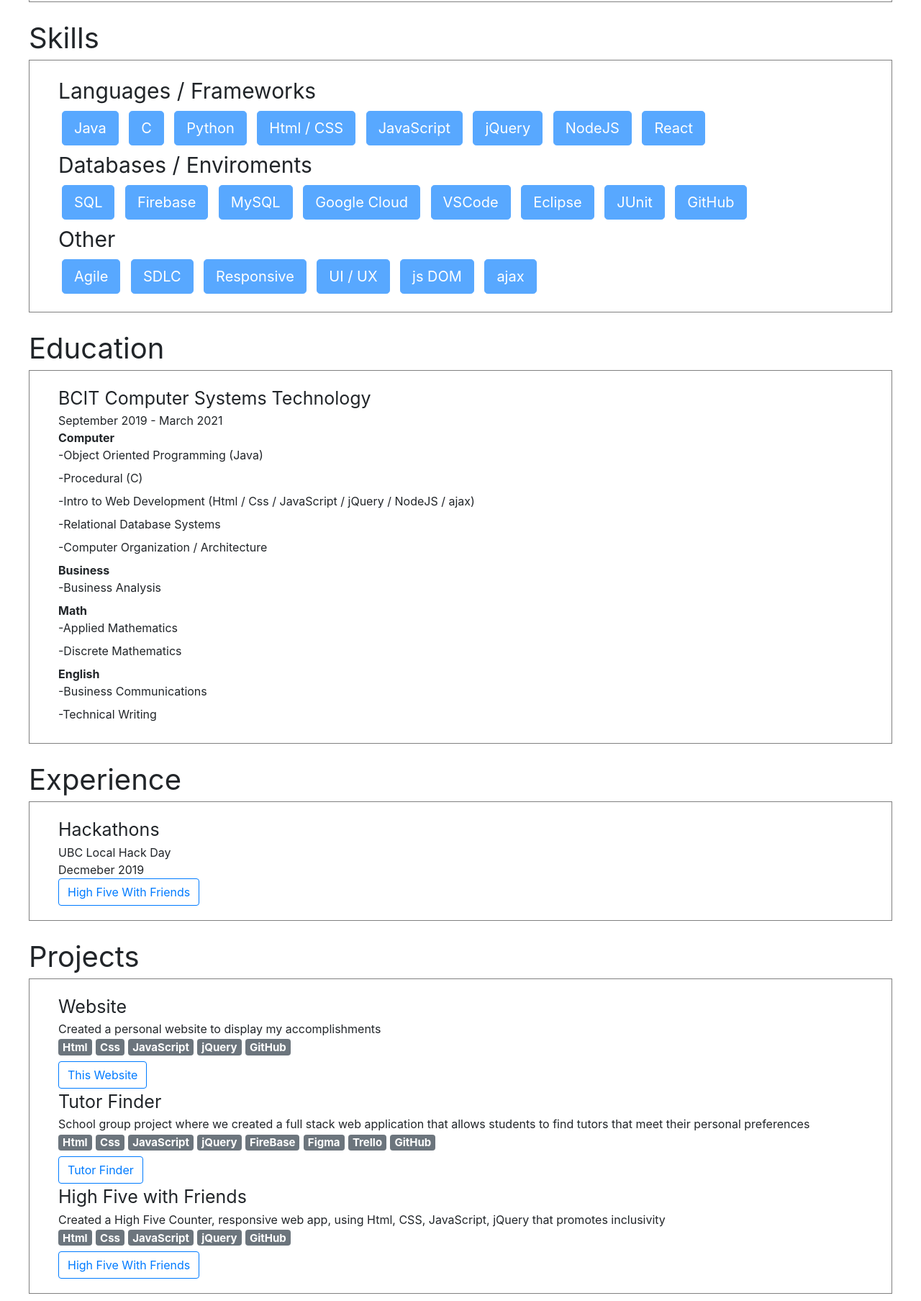
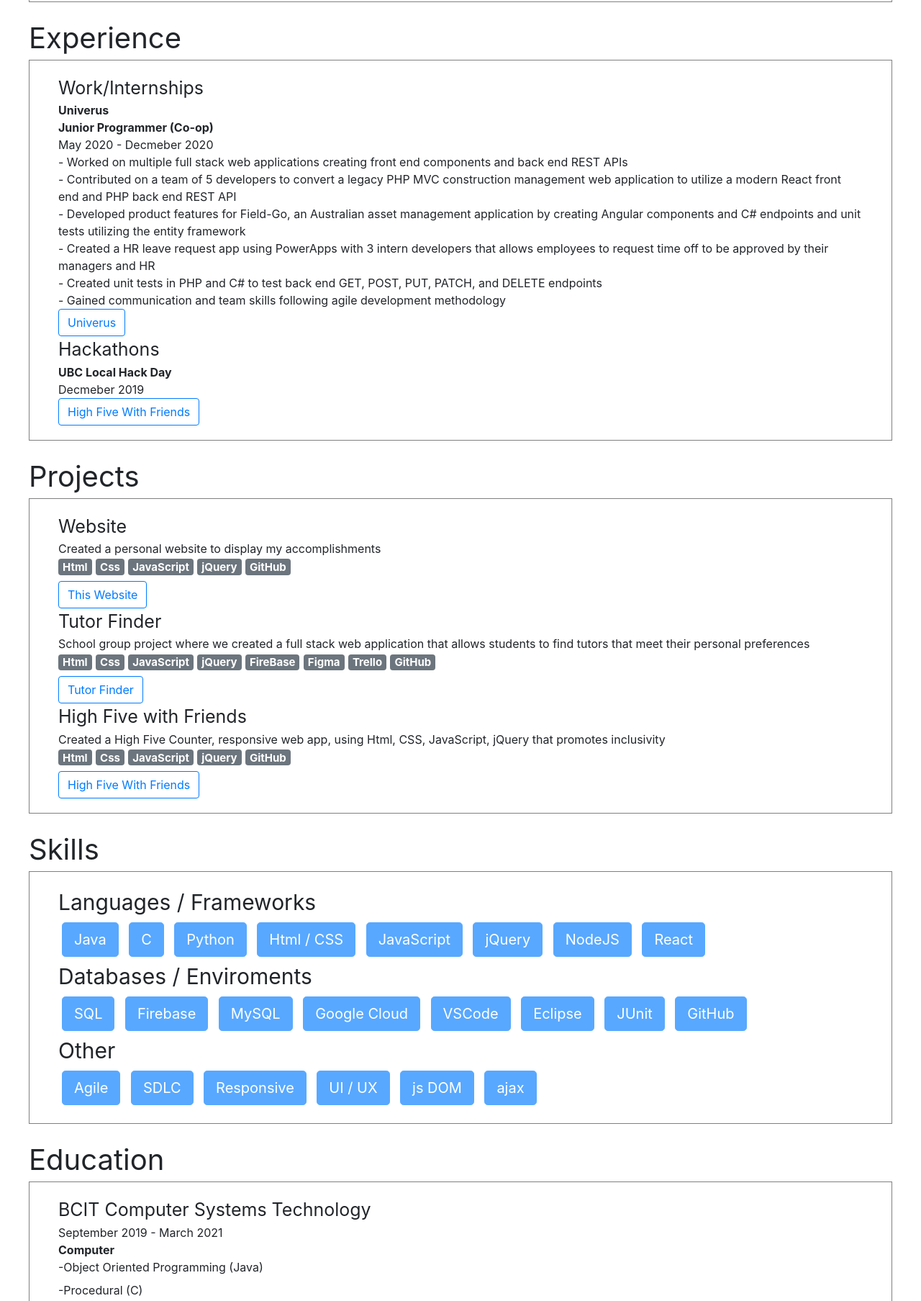
Before and after one commit to nicholasyu01/portfolio2, a plain HTML site: page index.html in a window 1280 px wide. Shown: the part 758-2565 px from the top of the page at 72% size. Drawn offline with nearby package versions, Linux system fonts and the light colour scheme.

Commit message:
updated: oct 16 2020

```diff
--- a/index.html
+++ b/index.html
@@ -20,7 +20,7 @@
             <a class="nav-items" href="#education">Education</a>
             <a class="nav-items" href="#experience">Experience</a>
             <a class="nav-items" href="#projects">Projects</a>
-            <a class="nav-items" id="resume" href="https://drive.google.com/file/d/1Wf89_HSyP-_wGnAZj0bGabwF2Ldv7Jjt/view?usp=sharing"><img src="./images/resume.png" alt="resume"></a>
+            <a class="nav-items" id="resume" href="https://drive.google.com/file/d/1fYQfcrQ7XSRNuwCosXQfGGiygg3NGXNf/view?usp=sharing"><img src="./images/resume.png" alt="resume"></a>
         </div>
     </div>
 
@@ -30,7 +30,7 @@
         </div>
         <div id="landing-rightside">
             <div id="landing-bio"><b>Hi I’m Nick!</b>
-                <p>I am a first year student at BCIT studying Computer Systems Technology interested in full stack engineering.
+                <p>I am a second year BCIT student studying Computer Systems Technology interested in full stack engineering.
                 </p></div>
             <div id="landing-btns-container">
                 <a href="https://github.com/nicholasyu01"><img src="./images/git_icon.png" alt="git_icon"></a>
@@ -61,6 +61,79 @@
             <div id="hockey_img">
                 <img src="./images/nic_hockey.JPG" alt="nic_hockey">
             </div>
+        </div>
+    </div>
+
+    <div id="experience">
+        <div class="title">Experience</div>
+        <div id="experience-container">
+            <div class="experience-title">Work/Internships</div>
+            <div class="experience-name"><b>Univerus</b></div>
+            <div class="experience-name"><b>Junior Programmer (Co-op)</b></div>
+            <div class="experience-date">May 2020 - Decmeber 2020</div>
+            <div class="experience-bio">
+                - Worked on multiple full stack web applications creating front end components and back end REST APIs </br>
+                - Contributed on a team of 5 developers to convert a legacy PHP MVC construction management web application to utilize a modern React front end and PHP back end REST API</br>
+                - Developed product features for Field-Go, an Australian asset management application by creating Angular components and C# endpoints and unit tests utilizing the entity framework</br>
+                - Created a HR leave request app using PowerApps with 3 intern developers that allows employees to request time off to be approved by their managers and HR</br>
+                - Created unit tests in PHP and C# to test back end GET, POST, PUT, PATCH, and DELETE endpoints</br>
+                - Gained communication and team skills following agile development methodology</br>
+            </div>
+            <a href="https://univerus.com/"><button type="button" class="btn btn-outline-primary">Univerus</button></a>
+            <div class="experience-title">Hackathons</div>
+            <div class="experience-name"><b>UBC Local Hack Day</b></div>
+            <div class="experience-date">Decmeber 2019</div>
+            <a href="https://nicholasyu01.github.io/HighFIveCounter/"><button type="button" class="btn btn-outline-primary">High Five With Friends</button></a>
+        </div>
+    </div>
+
+    <div id="projects">
+        <div class="title">Projects</div>
+        <div id="projects-container">
+            <div class="projects-name">Website</div>
+            <div class="projects-bio">Created a personal website to display my accomplishments</div>
+            <div class="projects-tools">
+            <h5>
+                <span class="badge badge-secondary">Html</span>
+                <span class="badge badge-secondary">Css</span>
+                <span class="badge badge-secondary">JavaScript</span>
+                <span class="badge badge-secondary">jQuery</span>
+                <span class="badge badge-secondary">GitHub</span>
+            </h5>
+            </div>
+            <a href="https://nicholasyu01.github.io/portfolio2/"><button type="button" class="btn btn-outline-primary">This Website</button></a>
+
+            <div class="projects-name">Tutor Finder</div>
+            <div class="projects-bio">School group project where we created a full stack web application that allows students to find tutors that meet their personal preferences</div>
+            <div class="projects-tools">
+                <h5>
+                    <span class="badge badge-secondary">Html</span>
+                    <span class="badge badge-secondary">Css</span>
+                    <span class="badge badge-secondary">JavaScript</span>
+                    <span class="badge badge-secondary">jQuery</span>
+                    <span class="badge badge-secondary">FireBase</span>
+                    <span class="badge badge-secondary">Figma</span>
+                    <span class="badge badge-secondary">Trello</span>
+                    <span class="badge badge-secondary">GitHub</span>
+
+                </h5>
+            </div>
+            <a href="https://project-8839510588664178667.firebaseapp.com/"><button type="button" class="btn btn-outline-primary">Tutor Finder</button></a>
+
+            <div class="projects-name">High Five with Friends</div>
+            <div class="projects-bio">Created a High Five Counter, responsive web app, using Html, CSS, JavaScript, jQuery that promotes inclusivity</div>
+            <div class="projects-tools">
+                <h5>
+                    <span class="badge badge-secondary">Html</span>
+                    <span class="badge badge-secondary">Css</span>
+                    <span class="badge badge-secondary">JavaScript</span>
+                    <span class="badge badge-secondary">jQuery</span>
+                    <span class="badge badge-secondary">GitHub</span>
+
+                </h5>
+            </div>
+            <a href="https://nicholasyu01.github.io/HighFIveCounter/"><button type="button" class="btn btn-outline-primary">High Five With Friends</button></a>
+
         </div>
     </div>
 
@@ -121,76 +194,12 @@
         </div>
     </div>
 
-    <div id="experience">
-        <div class="title">Experience</div>
-        <div id="experience-container">
-            <!-- <div class="experience-title">Internships</div> -->
-            <!-- <div class="experience-name">TBD</div> -->
-            <div class="experience-date"></div>
-            <div class="experience-bio"></div>
-            <div class="experience-title">Hackathons</div>
-            <div class="experience-name">UBC Local Hack Day</div>
-            <div class="experience-date">Decmeber 2019</div>
-            <a href="https://nicholasyu01.github.io/HighFIveCounter/"><button type="button" class="btn btn-outline-primary">High Five With Friends</button></a>
-        </div>
-    </div>
-
-    <div id="projects">
-        <div class="title">Projects</div>
-        <div id="projects-container">
-            <div class="projects-name">Website</div>
-            <div class="projects-bio">Created a personal website to display my accomplishments</div>
-            <div class="projects-tools">
-            <h5>
-                <span class="badge badge-secondary">Html</span>
-                <span class="badge badge-secondary">Css</span>
-                <span class="badge badge-secondary">JavaScript</span>
-                <span class="badge badge-secondary">jQuery</span>
-                <span class="badge badge-secondary">GitHub</span>
-            </h5>
-            </div>
-            <a href="https://nicholasyu01.github.io/portfolio2/"><button type="button" class="btn btn-outline-primary">This Website</button></a>
-
-            <div class="projects-name">Tutor Finder</div>
-            <div class="projects-bio">School group project where we created a full stack web application that allows students to find tutors that meet their personal preferences</div>
-            <div class="projects-tools">
-                <h5>
-                    <span class="badge badge-secondary">Html</span>
-                    <span class="badge badge-secondary">Css</span>
-                    <span class="badge badge-secondary">JavaScript</span>
-                    <span class="badge badge-secondary">jQuery</span>
-                    <span class="badge badge-secondary">FireBase</span>
-                    <span class="badge badge-secondary">Figma</span>
-                    <span class="badge badge-secondary">Trello</span>
-                    <span class="badge badge-secondary">GitHub</span>
-
-                </h5>
-            </div>
-            <a href="https://project-8839510588664178667.firebaseapp.com/"><button type="button" class="btn btn-outline-primary">Tutor Finder</button></a>
-
-            <div class="projects-name">High Five with Friends</div>
-            <div class="projects-bio">Created a High Five Counter, responsive web app, using Html, CSS, JavaScript, jQuery that promotes inclusivity</div>
-            <div class="projects-tools">
-                <h5>
-                    <span class="badge badge-secondary">Html</span>
-                    <span class="badge badge-secondary">Css</span>
-                    <span class="badge badge-secondary">JavaScript</span>
-                    <span class="badge badge-secondary">jQuery</span>
-                    <span class="badge badge-secondary">GitHub</span>
-
-                </h5>
-            </div>
-            <a href="https://nicholasyu01.github.io/HighFIveCounter/"><button type="button" class="btn btn-outline-primary">High Five With Friends</button></a>
-
-        </div>
-    </div>
-
     <div id="footer-container">
         <div id="copyright-container">Copyright 2019 Nicholas Yu</div>
         <div id="footer-btns-container">
             <a href="https://github.com/nicholasyu01"><img src="./images/git_icon.png" alt="git_icon"></a>
             <a href="https://www.linkedin.com/in/nicholas-y/"><img src="./images/in_icon.png" alt="in_icon"></a>
-            <a href="https://drive.google.com/file/d/1Wf89_HSyP-_wGnAZj0bGabwF2Ldv7Jjt/view?usp=sharing"><img src="./images/resume.png" alt="resume"></a>
+            <a href="https://drive.google.com/file/d/1fYQfcrQ7XSRNuwCosXQfGGiygg3NGXNf/view?usp=sharing"><img src="./images/resume.png" alt="resume"></a>
         </div>
     </div>
 </body>
```
Also changed, not shown: images/univerus_logo.png (added).
